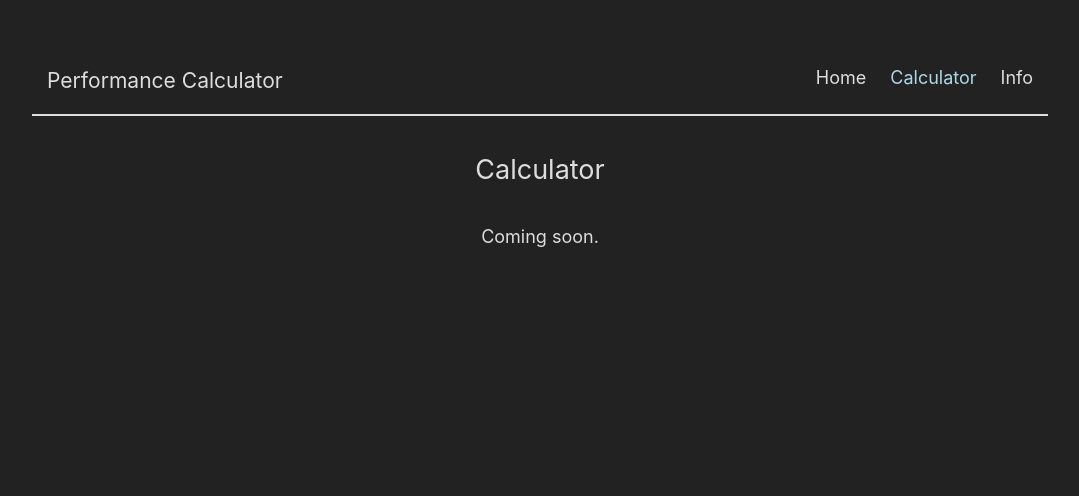
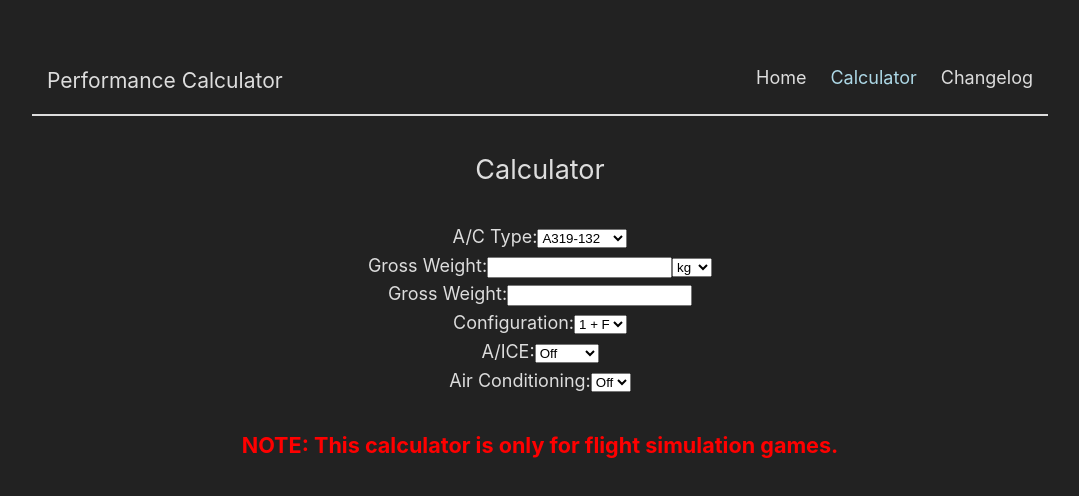
Before and after one commit to d4vss/performance-calculator, a Vue app: page /calculator in a window 1280 px wide. Shown: the top 496 px of the page, without its empty margins (100-1179 px from the left). Built offline with nearby package versions, Linux system fonts and the light colour scheme.

Commit message:
Change0105
Page layout changed, added NotFoundPage

```diff
--- a/src/App.vue
+++ b/src/App.vue
@@ -9,7 +9,7 @@ import { RouterLink, RouterView } from 'vue-router'
       <nav>
         <RouterLink class="hover-underline-animation" to="/">Home</RouterLink>
         <RouterLink class="hover-underline-animation" to="/calculator">Calculator</RouterLink>
-        <RouterLink class="hover-underline-animation" to="/info">Info</RouterLink>
+        <a target=_blank class="hover-underline-animation" href="https://github.com/d4vss/performance-calculator/commits/main">Changelog</a>
       </nav>
     </div>
   </header>
--- a/src/router/index.js
+++ b/src/router/index.js
@@ -1,14 +1,13 @@
 import { createRouter, createWebHistory } from 'vue-router'
 import HomeView from '../views/HomeView.vue'
 import CalculatorView from '../views/CalculatorView.vue'
-import InfoView from '../views/InfoView.vue'
 
 const router = createRouter({
   history: createWebHistory(import.meta.env.BASE_URL),
   routes: [
     {
       path: '/',
-      name: 'home',
+      name: 'info',
       component: HomeView
     },
     {
@@ -17,9 +16,9 @@ const router = createRouter({
       component: CalculatorView
     },
     {
-      path: '/info',
-      name: 'info',
-      component: InfoView
+      path: '/:pathMatch(.*)*',
+      name: 'not-found',
+      component: () => import('../views/NotFoundView.vue')
     }
   ]
 })
--- a/src/views/CalculatorView.vue
+++ b/src/views/CalculatorView.vue
@@ -1,6 +1,65 @@
 <template>
     <div class="page">
         <h2>Calculator</h2>
-        <p>Coming soon.</p>
+        <div class="frame">
+            <div class="airplane">
+                <div>
+                    <span>A/C Type:</span>
+                    <select name="actype" id="actype">
+                        <option>A319-132</option>
+                        <option>A320-214</option>
+                        <option>A320-251N</option>
+                        <option>A321-211</option>
+                        <option>A330-243</option>
+                    </select>
+                </div>
+                <div>
+                    <span>Gross Weight:</span>
+                    <input type="text" autocomplete="off" id="weight">
+                    <select name="unit" id="unit">
+                        <option>kg</option>
+                        <option>lbs</option>
+                    </select>
+                </div>
+                <div>
+                    <span>Gross Weight:</span>
+                    <input type="text" autocomplete="off" id="weight">
+                </div>
+                <div>
+                    <span>Configuration:</span>
+                    <select name="config" id="config">
+                        <option>1 + F</option>
+                        <option>2</option>
+                        <option>3</option>
+                    </select>
+                </div>
+                <div>
+                    <span>A/ICE:</span>
+                    <select name="aice" id="aice">
+                        <option>Off</option>
+                        <option>Engine</option>
+                        <option>Total</option>
+                    </select>
+                </div>
+                <div>
+                    <span>Air Conditioning:</span>
+                    <select name="actype" id="actype">
+                        <option>Off</option>
+                        <option>On</option>
+                    </select>
+                </div>
+            </div>
+        </div>
+        <p class="note">NOTE: This calculator is only for flight simulation games.</p>
     </div>
 </template>
+
+<style scoped>
+.note {
+    color: #ff0000;
+    font-size: larger;
+    text-align: center;
+    font-weight: bold;
+    margin-top: 32px;
+}
+</style>
--- a/src/views/HomeView.vue
+++ b/src/views/HomeView.vue
@@ -1,22 +1,24 @@
+<script setup>
+    import { RouterLink } from 'vue-router'
+</script>
+
 <template>
     <div class="page">
-        <h2>Performance calculator</h2>
-        <div>
-            <p>
-                This is a A320 performance calculator made <span class="underline">only</span> for games.
-            </p>
-            <p>
-                It is a part of a series of projects I am building to learn Vue.js.
-            </p>
-            <p>
-                The source code is available on <a class="hover-underline-animation" target=_blank href="https://github.com/d4vss/performance-calculator">GitHub</a>.
-            </p>
-        </div>
+        <h2>A320 Performance Calculator</h2>
+        <p>Welcome to the A320 Performance Calculator, the go-to resource for flight simulation enthusiasts looking to calculate various performance metrics for the Airbus A320 aircraft. This web-based calculator is designed to provide accurate and reliable performance calculations, based on the aircraft's performance data.</p>
+        <p>With the A320 Performance Calculator, you can easily input a variety of parameters, such as aircraft weight, altitude, temperature, and runway length, to calculate important performance metrics such as takeoff distance, landing distance, and climb performance. This calculator has advanced features, including takeoff and landing flap settings, flex temperature calculations, and alternate airport planning, allow you to optimize your flight planning and ensure realistic and immersive simulation of the aircraft.</p>
+        <p>Our user-friendly interface makes it easy to input and retrieve data, and the calculator is designed to be flexible, allowing you to customize inputs to your specific simulation setup and preferences. Whether you are a seasoned flight simulation enthusiast or just starting out, the A320 Performance Calculator is an essential tool for optimizing your flight simulation experience and ensuring realistic and immersive operation of the Airbus A320.</p>
+        <p>Trust in the accuracy and reliability of this performance calculations, based on the Airbus A320's performance data. Start optimizing your flight simulation experience and ensuring realistic and immersive operation of the aircraft today with the A320 Performance Calculator.</p>
+        <p>Press <RouterLink to="/calculator">here</RouterLink> to start!</p>
     </div>
 </template>
 
 <style scoped>
+a {
+    color: var(--color-accent);
+    text-decoration: underline;
+}
 p {
-    margin-bottom: 0.5rem;
+    margin-bottom: 16px;
 }
 </style>
--- a/src/views/InfoView.vue
+++ /dev/null
@@ -1,6 +0,0 @@
-<template>
-    <div class="page">
-        <h2>Info</h2>
-        <p>Coming soon.</p>
-    </div>
-</template>
--- /dev/null
+++ b/src/views/NotFoundView.vue
@@ -0,0 +1,12 @@
+<template>
+    <div class="page">
+        <h2>404</h2>
+        <p>This page does not exist.</p>
+    </div>
+</template>
+
+<style scoped>
+.note {
+    font-size: 0;
+}
+</style>
```
